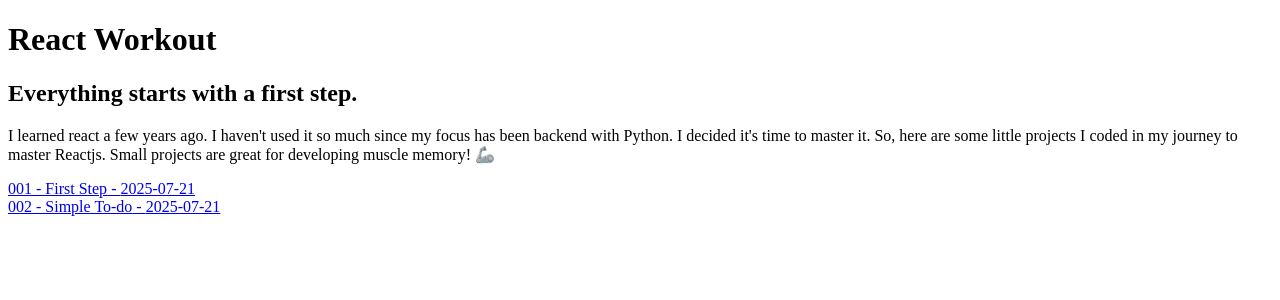
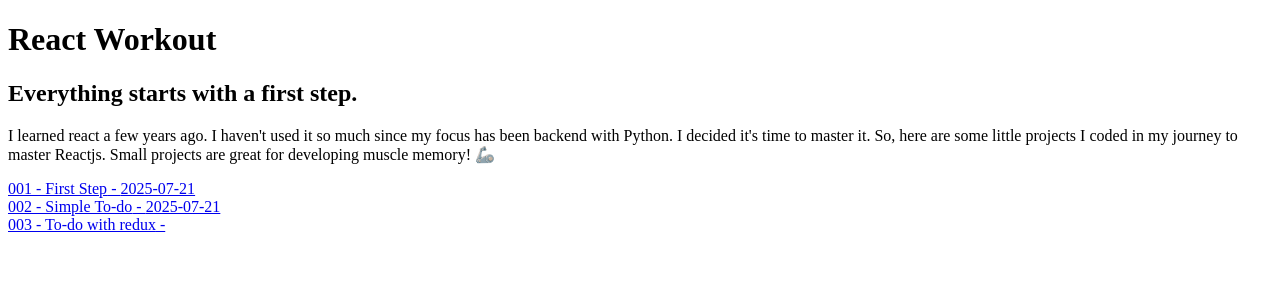
Before and after one commit to Tserewara/001-first-step, a React (Vite) app: page / in a window 1280 px wide. Shown: the top 300 px of the page. Built offline with nearby package versions, Linux system fonts and the light colour scheme.

Commit message:
feat: add project entry for "003 - To-do with redux" in projects list

```diff
--- a/src/App.jsx
+++ b/src/App.jsx
@@ -10,6 +10,11 @@
     title: "002 - Simple To-do",
     date: "2025-07-21",
     link: "https://002-simple-todo.vercel.app/"
+  },
+  {
+    id: 3,
+    title: "003 - To-do with redux",
+    link: "003-todo-with-redux.vercel.app"
   }
 ];
 
```
